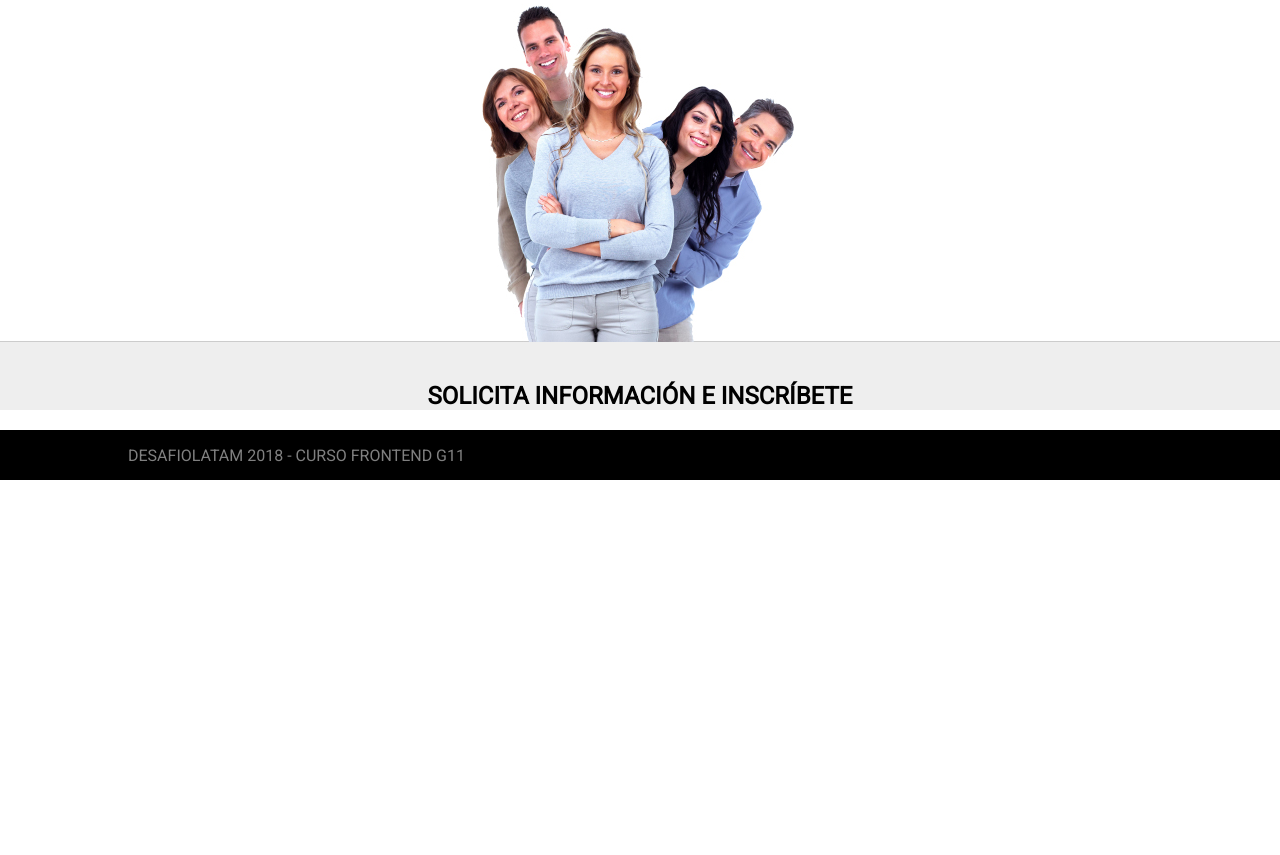
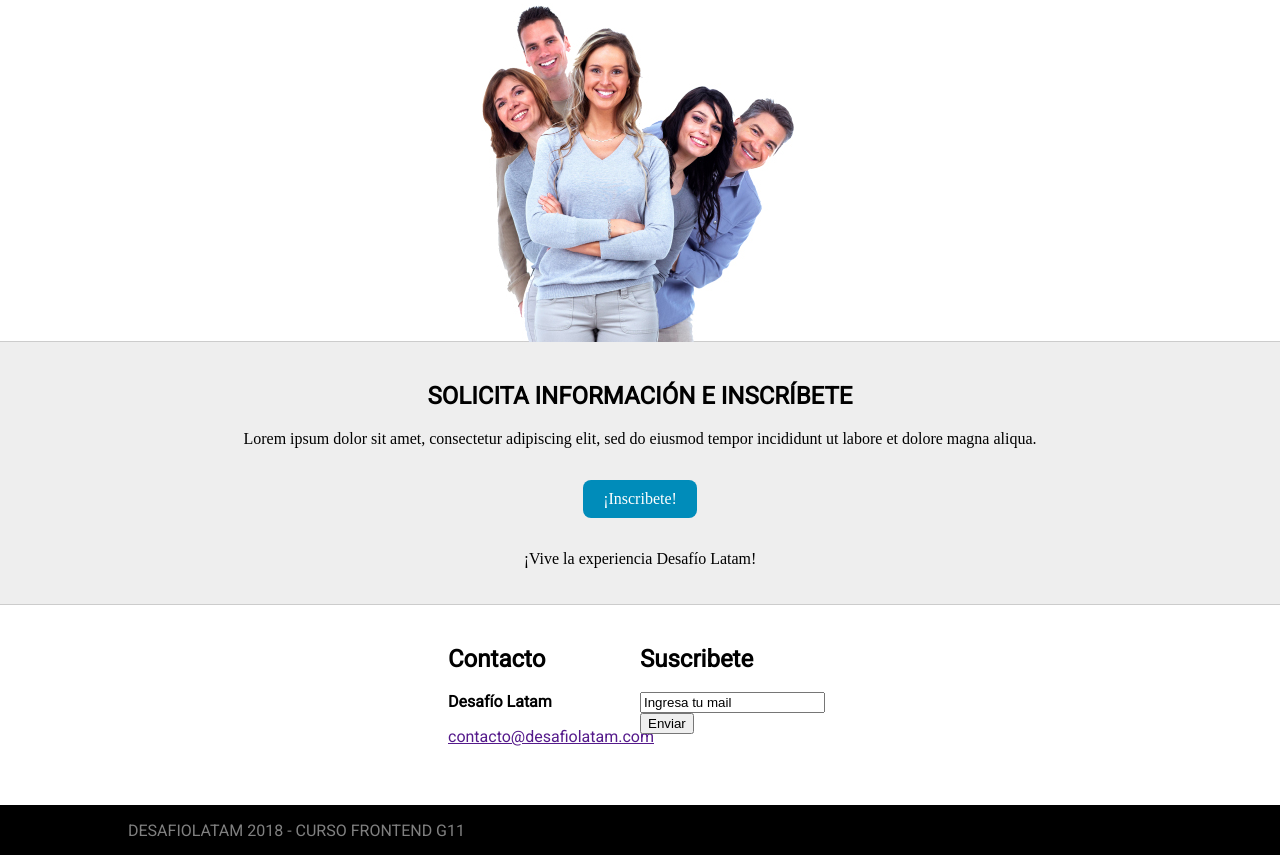
Before and after one commit to willimasdavinchi/ejercicio_clase4, a plain HTML site: page index.html in a window 1280 px wide. Shown: the part 599-1454 px from the top of the page. Before the commit the page ends 1079 px from the top, so only its background shows below. Drawn offline with Linux system fonts and the light colour scheme.

Commit message:
ejercicio terminado

```diff
--- a/index.html
+++ b/index.html
@@ -28,8 +28,26 @@
 		</div>
 		<div class="grupo2">
 			<h2>SOLICITA INFORMACIÓN E INSCRÍBETE</h2>
+			<p>Lorem ipsum dolor sit amet, consectetur adipiscing elit, sed do eiusmod tempor incididunt ut labore et dolore magna aliqua.</p>
+			<p id="inscribete">¡Inscribete!</p>
+			<p>¡Vive la experiencia Desafío Latam!</p>
 		</div>
-		<div></div>
+		<div class="grupo3">
+			<div class="contacto">
+				<h2>Contacto</h2>
+				<p><strong>Desafío Latam</strong></p>
+				<a href="" mailto="">contacto@desafiolatam.com</a>
+			</div>
+			<div class="suscribete">
+				<h2>Suscribete</h2>
+				<div>
+					<form action="/action_page.php">
+						<input type="text" value="Ingresa tu mail"><br>
+						<input type="submit" value="Enviar">
+					</form>
+				</div>
+			</div>
+		</div>
 	</body>
 	<footer>
 		<p>DESAFIOLATAM 2018 - CURSO FRONTEND G11</p>
--- a/style.css
+++ b/style.css
@@ -88,11 +88,43 @@ body{
 .grupo2{
 	background-color: #EEEEEE;
 	border-top: 1px solid #CCCCCC;
+	border-bottom: 1px solid #CCCCCC;
+	text-align: center;
+	padding: 20px;
 }
 .grupo2 h2{
 	font-family: 'Roboto', sans-serif;
-	text-align: center;
-	padding-top: 20px;
+}
+.grupo2{
+}
+#inscribete{
+	background-color: #008CBA;
+	border: none;
+    color: white;
+    text-align: center;
+    text-decoration: none;
+    display: inline-block;
+	padding: 10px 20px;
+	border-radius: 8px;
+}
+.grupo3{
+	position: relative;
+	height: 200px;
+}
+.contacto{
+	font-family: 'Roboto', sans-serif;
+	position: absolute;
+	top: 10%;
+	left: 35%;
+}
+.suscribete{
+	font-family: 'Roboto', sans-serif;
+	position: absolute;
+	top: 10%;
+	left: 50%;
+}
+.suscribete div{
+	display: inline-block;
 }
 footer{
 	height: 50px;
```
